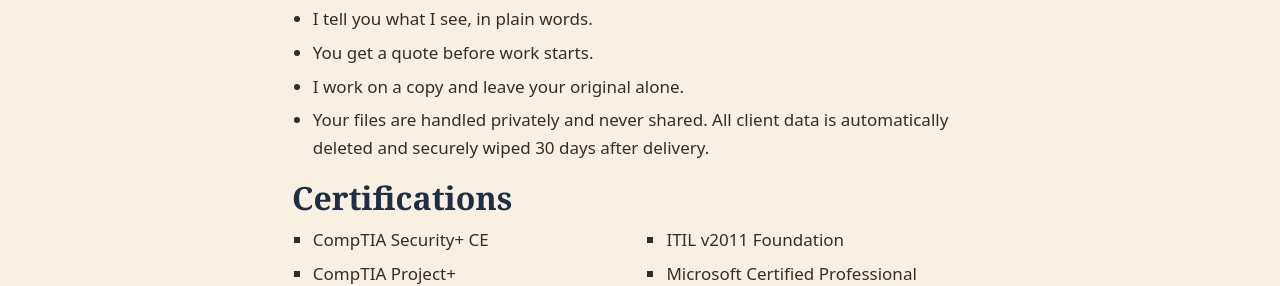
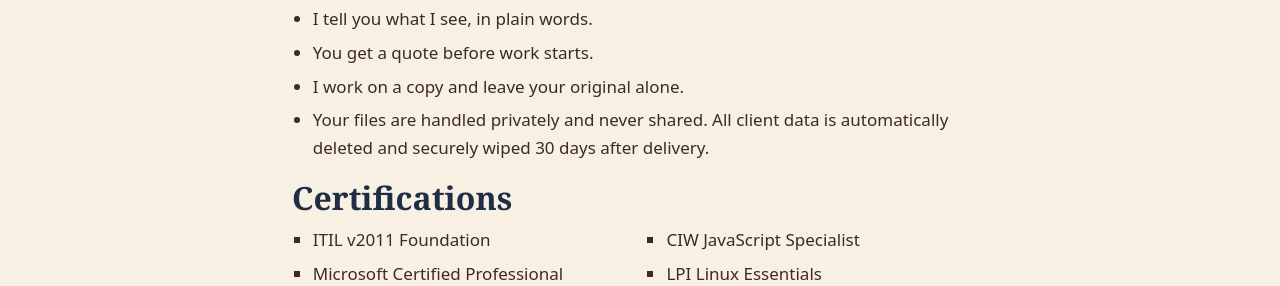
Before and after one commit to scottcarsten/lonestaritservice.com, a plain HTML site: page about/index.html in a window 1280 px wide. Shown: the part 669-955 px from the top of the page. Drawn offline with Linux system fonts and the light colour scheme.

Commit message:
Limit About page certifications to the LITS set
Remove Security+ CE, Project+, Network+, A+, Cloud Essentials and CIW Web
Design Specialist from the About list.

Co-Authored-By: Claude Sonnet 5.5 <noreply@anthropic.com>

```diff
--- a/about/index.html
+++ b/about/index.html
@@ -109,7 +109,7 @@
 </ul>
 <h2>Certifications</h2>
 <ul class="certs">
-<li>CompTIA Security+ CE</li><li>CompTIA Project+</li><li>CompTIA Network+</li><li>CompTIA A+</li><li>CompTIA Cloud Essentials</li><li>ITIL v2011 Foundation</li><li>Microsoft Certified Professional</li><li>CIW JavaScript Specialist</li><li>CIW Web Design Specialist</li><li>LPI Linux Essentials</li></ul>
+<li>ITIL v2011 Foundation</li><li>Microsoft Certified Professional</li><li>CIW JavaScript Specialist</li><li>LPI Linux Essentials</li></ul>
 </div>
 </section>
 <section class="band-navy">
```
